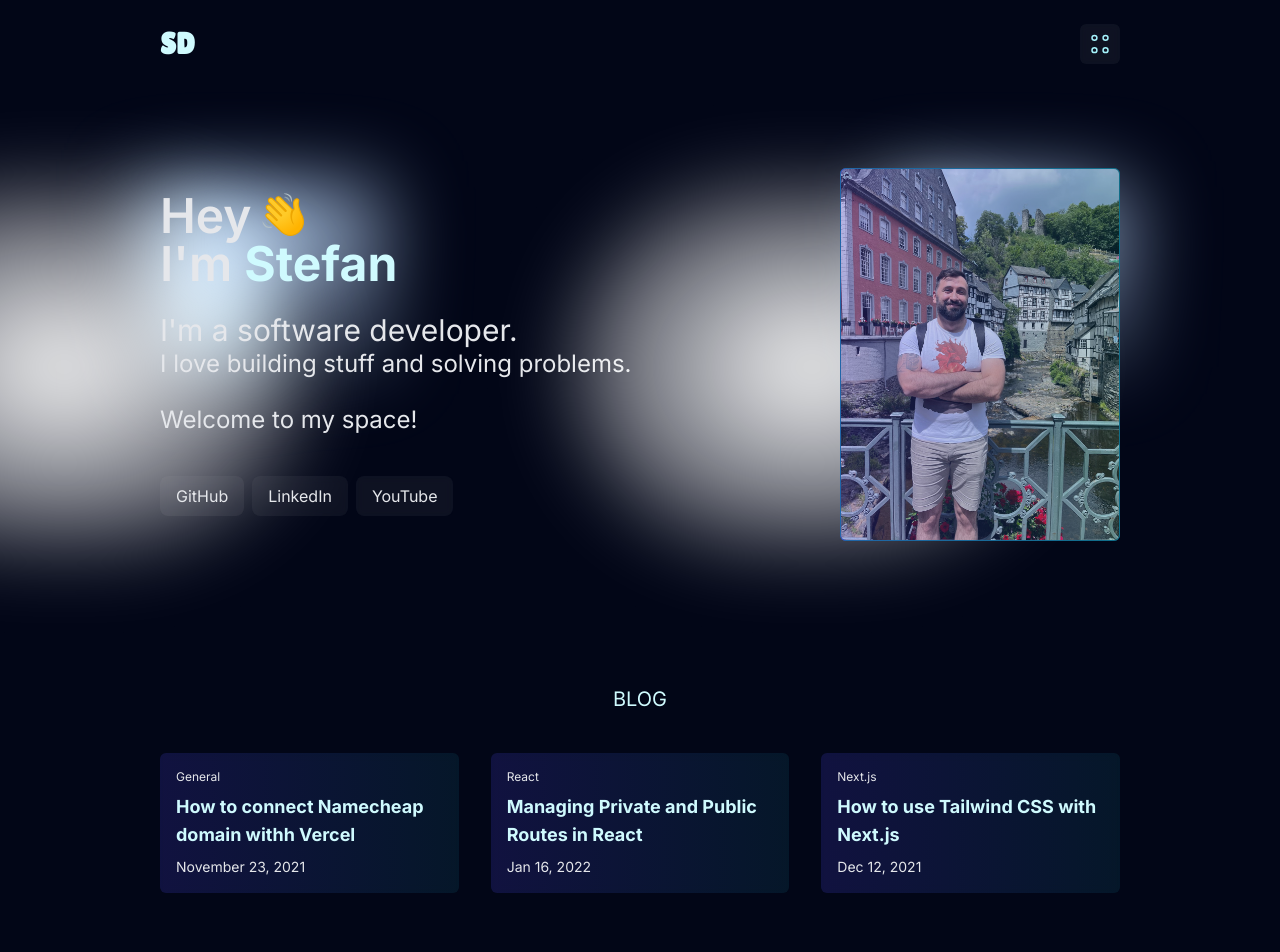
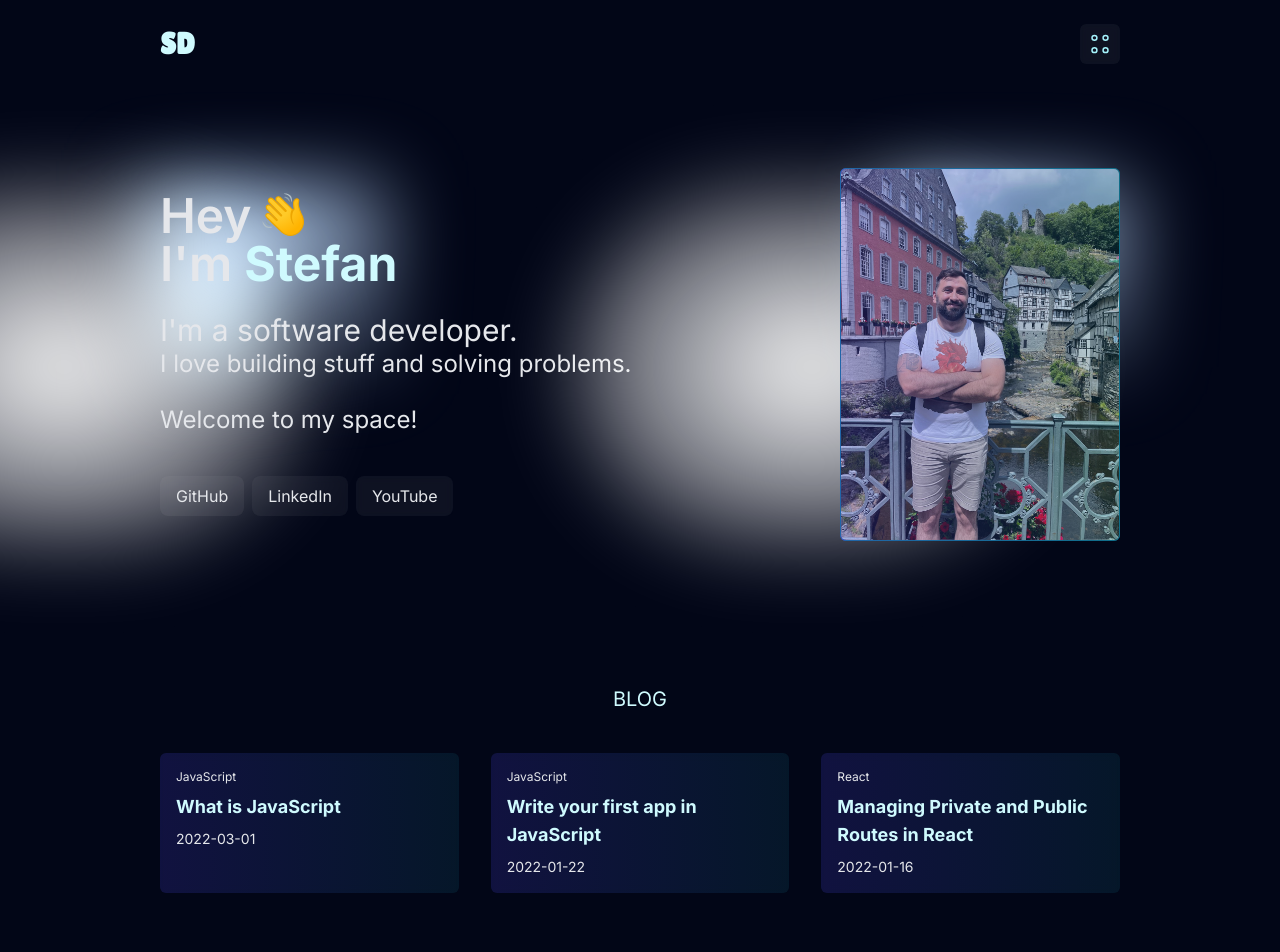
Before and after one commit to stefandjikic/personal-website, a Next.js app: page / in a window 1280 px wide. Shown: the top 952 px of the page. Built offline with nearby package versions, Linux system fonts and the light colour scheme.

Commit message:
Refactor BlogCard and BlogSection components

```diff
--- a/app/_components/blog/BlogCard.tsx
+++ b/app/_components/blog/BlogCard.tsx
@@ -1,20 +1,19 @@
+import { IBlogPostMetaData } from "@/app/utils/interfaces";
+import Link from "next/link";
 import React from "react";
 
 interface BlogCardProps {
-  post: {
-    id: number;
-    title: string;
-    date: string;
-    category: string;
-  };
+  post: IBlogPostMetaData;
 }
 
 const BlogCard = ({ post }: BlogCardProps) => {
   return (
     <div className="rounded-md backdrop-blur-sm p-4 bg-gradient-to-r from-indigo-600/20 to-cyan-800/20 hover:bg-gradient-to-l">
-      <p className="text-xs mb-2">{post?.category}</p>
-      <h4 className="text-lg font-bold text-cyan-100">{post.title}</h4>
-      <p className="text-sm mt-2">{post.date}</p>
+      <Link href={`/blog/${post.slug}`}>
+        <p className="text-xs mb-2">{post?.category}</p>
+        <h4 className="text-lg font-bold text-cyan-100">{post.title}</h4>
+        <p className="text-sm mt-2">{post.date}</p>
+      </Link>
     </div>
   );
 };
--- a/app/_components/home/BlogSection.tsx
+++ b/app/_components/home/BlogSection.tsx
@@ -1,16 +1,18 @@
 import React from "react";
 import { POSTS } from "@/app/helpers";
 import BlogCard from "../blog/BlogCard";
+import { getLatestPosts } from "@/app/blog/_getData";
 
 const BlogSection = () => {
+  const latestPosts = getLatestPosts(3);
   return (
     <div className="my-10">
       <h3 className="text-xl uppercase text-cyan-100 text-center mb-10">
         Blog
       </h3>
       <div className="grid grid-cols-1 md:grid-cols-2 lg:grid-cols-3 gap-8">
-        {POSTS.map((post) => (
-          <BlogCard key={post.id} post={post} />
+        {latestPosts.map((post) => (
+          <BlogCard key={post.slug} post={post} />
         ))}
       </div>
       <div>
--- a/app/_components/mdx.tsx
+++ b/app/_components/mdx.tsx
@@ -8,7 +8,9 @@ function Code({
   ...props
 }: JSX.IntrinsicAttributes & { children?: any }) {
   let codeHTML = highlight(children);
-  return <code dangerouslySetInnerHTML={{ __html: codeHTML }} {...props} />;
+  return (
+    <code dangerouslySetInnerHTML={{ __html: codeHTML }} {...props}></code>
+  );
 }
 
 // function Card(props) {
```
